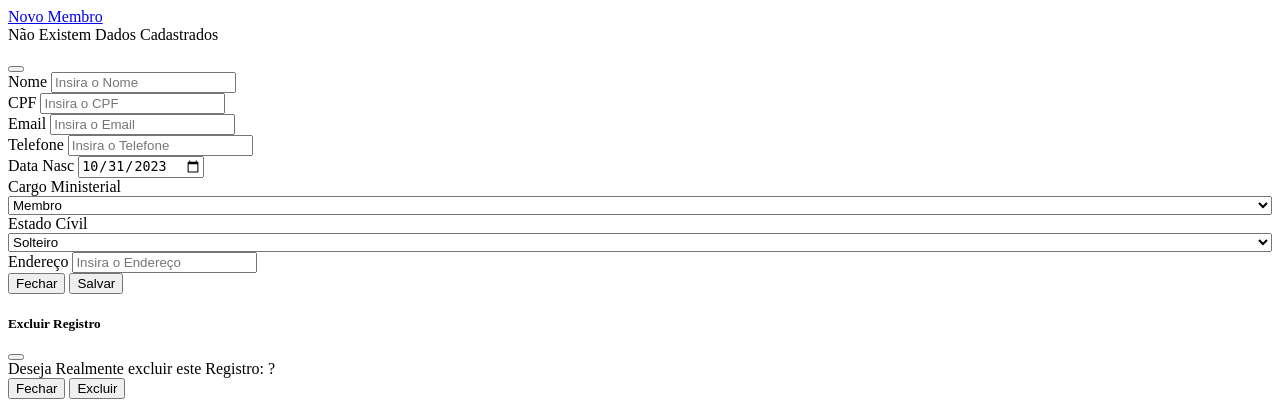
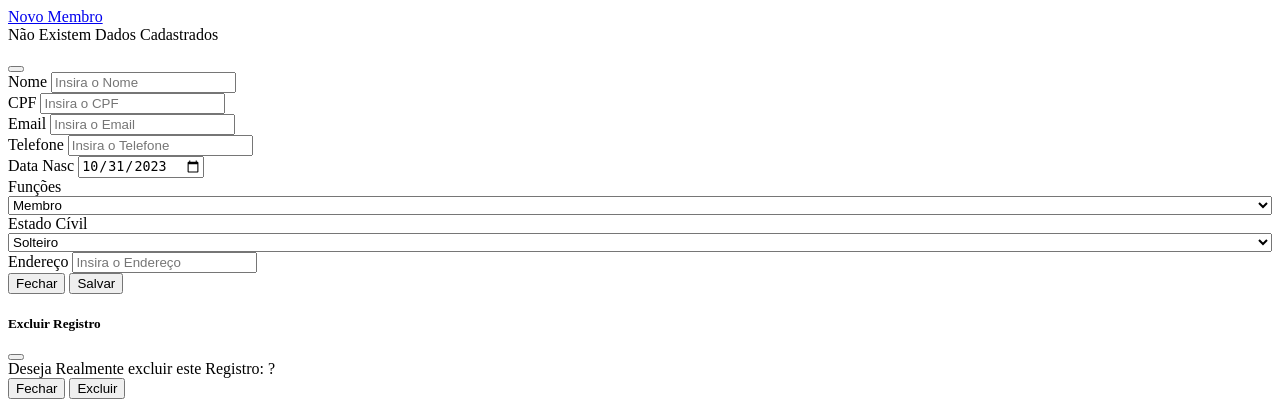
Before and after one commit to thalysjuvenal/calasanz, a PHP site: page /sistema/painel-igreja/membros.php in a window 1280 px wide. Shown: the top 403 px of the page. Run offline with PHP 8.4, Linux system fonts and the light colour scheme; a user stored in the database is signed in; data comes from the database, SQL or seed files in the repository; data that the repository does not hold is empty; some libraries are stand-ins or nearby versions.

Commit message:
ajuste funcoes

```diff
--- a/sistema/painel-igreja/membros.php
+++ b/sistema/painel-igreja/membros.php
@@ -257,7 +257,7 @@ $pagina = 'membros';
 
 						<div class="col-md-3">
 							<div class="mb-3">
-								<label for="exampleFormControlInput1" class="form-label">Cargo Ministerial</label>
+								<label for="exampleFormControlInput1" class="form-label">Funções</label>
 								<select class="form-control sel2" id="cargo" name="cargo" style="width:100%;">
 									<?php
 									$query = $pdo->query("SELECT * FROM cargos order by id asc");
```
